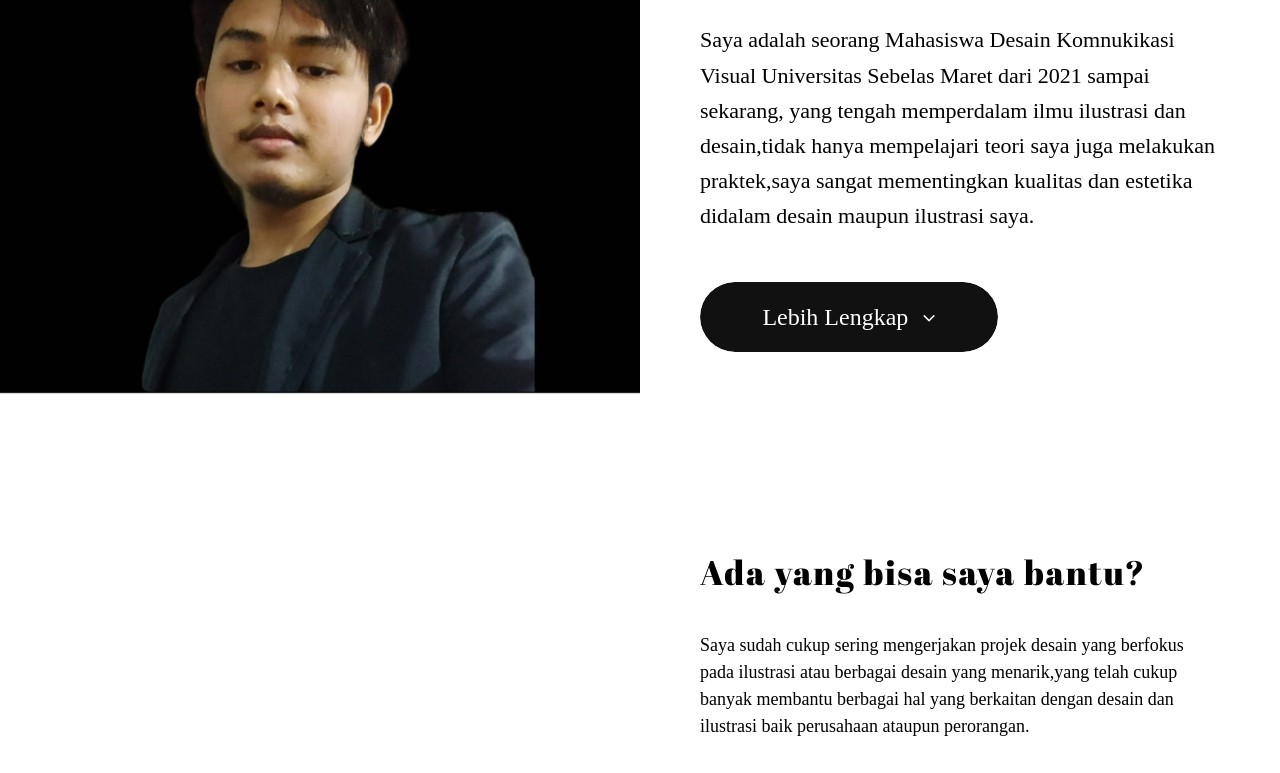
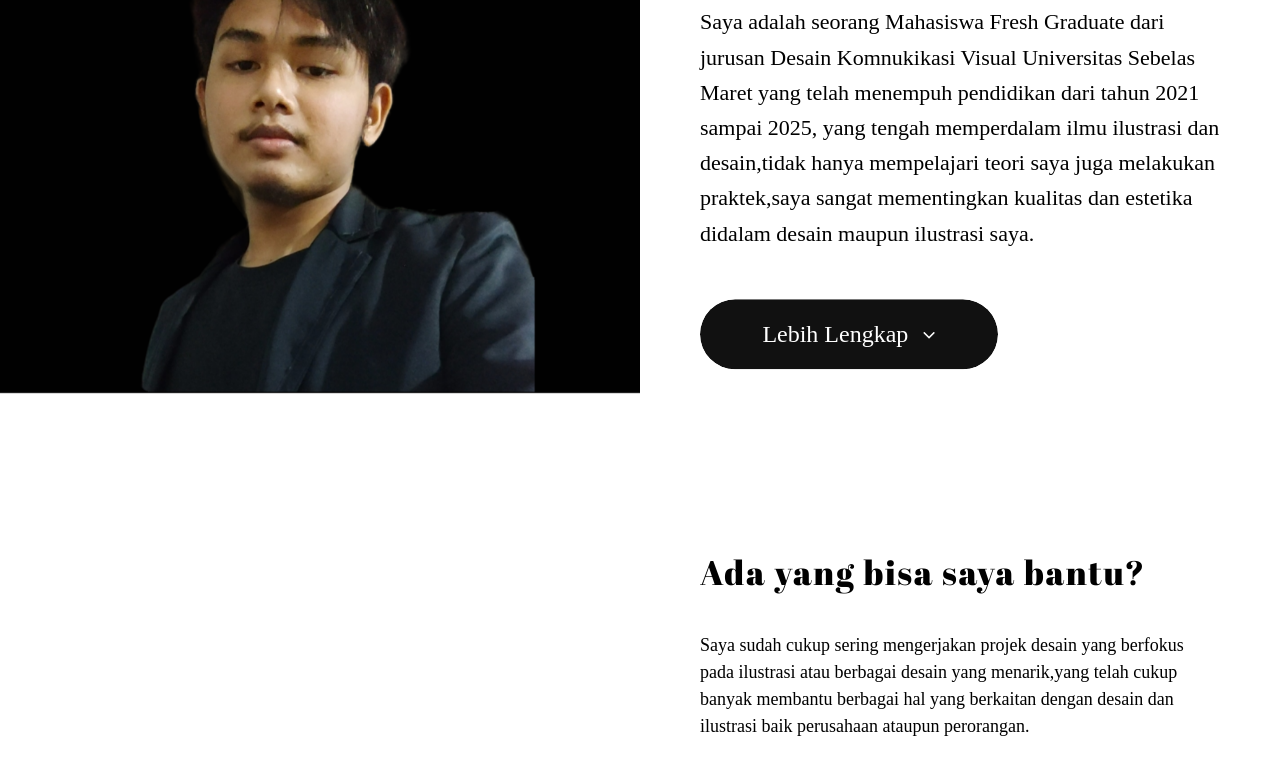
Before and after one commit to programing1977/contoh-repo-github, a plain HTML site: page index.html in a window 1280 px wide. Shown: the part 266-1039 px from the top of the page. Drawn offline with Linux system fonts and the light colour scheme; a web font is replaced by a local one.

Commit message:
Update index.html

```diff
--- a/index.html
+++ b/index.html
@@ -77,7 +77,7 @@
                         <!-- ANIMATION CONTAINER -->
                         <div class="animation-container animation-fade-left" data-animation-delay="300">
 
-                            <p class="subline">Saya adalah seorang Mahasiswa Desain Komnukikasi Visual Universitas Sebelas Maret dari 2021 sampai sekarang, yang tengah memperdalam ilmu ilustrasi dan desain,tidak hanya mempelajari teori saya juga melakukan praktek,saya sangat mementingkan kualitas dan estetika didalam desain maupun ilustrasi saya.</p>
+                            <p class="subline">Saya adalah seorang Mahasiswa Fresh Graduate dari jurusan Desain Komnukikasi Visual Universitas Sebelas Maret yang telah menempuh pendidikan dari tahun 2021 sampai 2025, yang tengah memperdalam ilmu ilustrasi dan desain,tidak hanya mempelajari teori saya juga melakukan praktek,saya sangat mementingkan kualitas dan estetika didalam desain maupun ilustrasi saya.</p>
 
                         </div>
                         <!-- /ANIMATION CONTAINER -->
```
